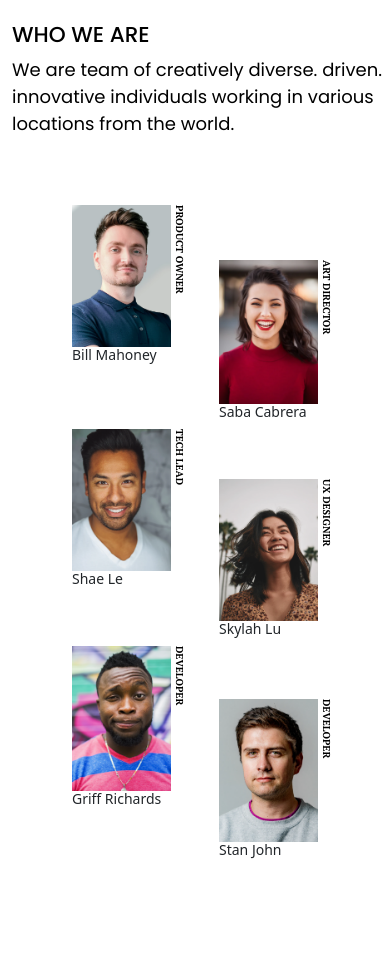
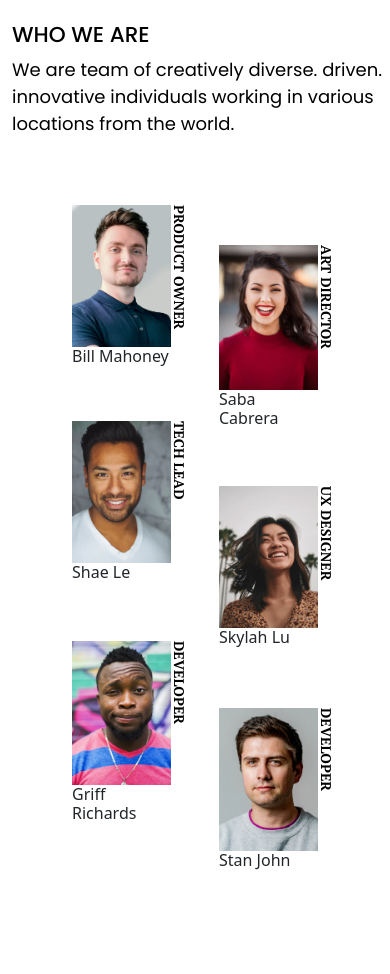
Before and after one commit to lacinisayev/Devchallenges.io-Responsive-Web-Development, a plain HTML site: page my-team-page-master/index.html in a window 390 px wide. Shown: the part 121-1095 px from the top of the page. Drawn offline with nearby package versions, Linux system fonts and the light colour scheme.

Commit message:
Update media.css

```diff
--- a/my-team-page-master/css/media.css
+++ b/my-team-page-master/css/media.css
@@ -31,3 +31,60 @@
     margin-top: 0%;
   }
 }
+
+/* Tablet */
+@media only screen and (max-width: 768px){
+  .heading {
+    padding-top: 70px;
+  }
+  .intro-header {
+    margin-top: 1rem;
+  }
+  h4.name {
+    font-size: 16px;
+  }
+  h5.position {
+    font-size: 12px;
+  }
+  footer {
+    margin-top: 100px;
+  }
+  div.container > div:nth-child(2) {
+    margin-top: 30%!important;
+  }
+  div.container > div:nth-child(3) {
+    margin-top: -5%!important;
+  }
+  div.container > div:nth-child(4) {
+    margin-top: 10%;
+  }
+  div.container > div:nth-child(6) {
+    margin-top: 15%;
+  }
+  div.container > div:nth-child(5) {
+    margin-top: -5%!important;
+  }
+}
+@media only screen and (max-width: 992px){
+  h5.position {
+    font-size: 14px;
+  }
+  footer {
+    margin-top: 100px;
+  }
+  div.container > div:nth-child(2) {
+    margin-top: 28%;
+  }
+  div.container > div:nth-child(3) {
+    margin-top: -8%;
+  }
+  div.container > div:nth-child(4) {
+    margin-top: 17%;
+  }
+  div.container > div:nth-child(6) {
+    margin-top: 18%;
+  }
+  div.container > div:nth-child(5) {
+    margin-top: -8%;
+  }
+}
```
